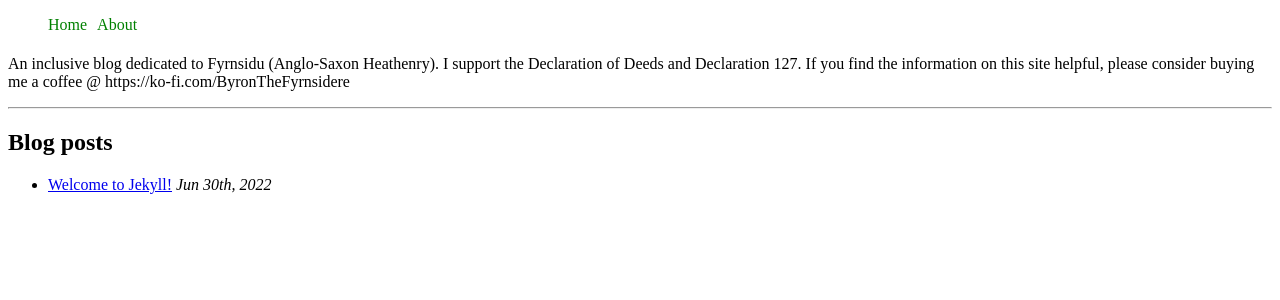
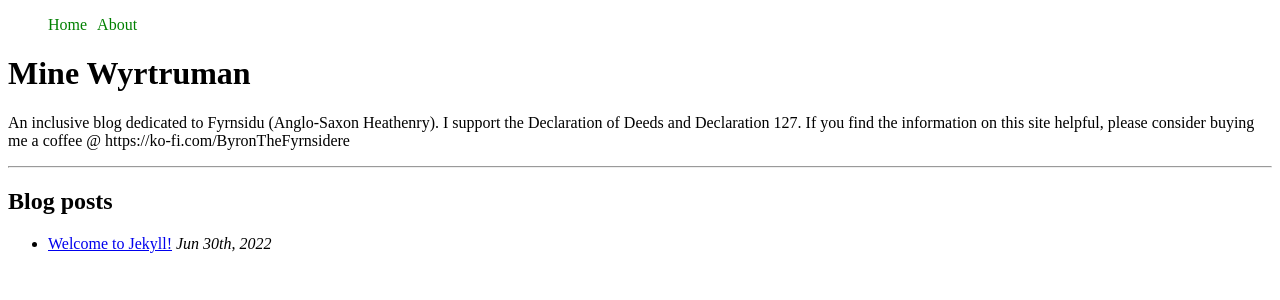
Before and after one commit to byronpendason/byronpendason.github.io, a Jekyll site: the page built from index.md, in a window 1280 px wide. Shown: the top 300 px of the page. Built offline with Jekyll 4.4.1, drawn with Linux system fonts in a browser that asks for light colours; our own code applies the rules of GitHub Pages for plain Markdown files.

Commit message:
Update default.html

```diff
--- a/_layouts/default.html
+++ b/_layouts/default.html
@@ -35,9 +35,11 @@
         {% endfor %}
       </ul>
     </nav>
-    <h1>{{ site.name }}</h1>
-    <p>{{ site.description }}</p>
-    <hr />
+    <div id="header">
+      <h1>{{ site.title }}</h1>
+      <p>{{ site.description }}</p>
+      <hr />
+    </div>
 
     {{content}}
 
```
